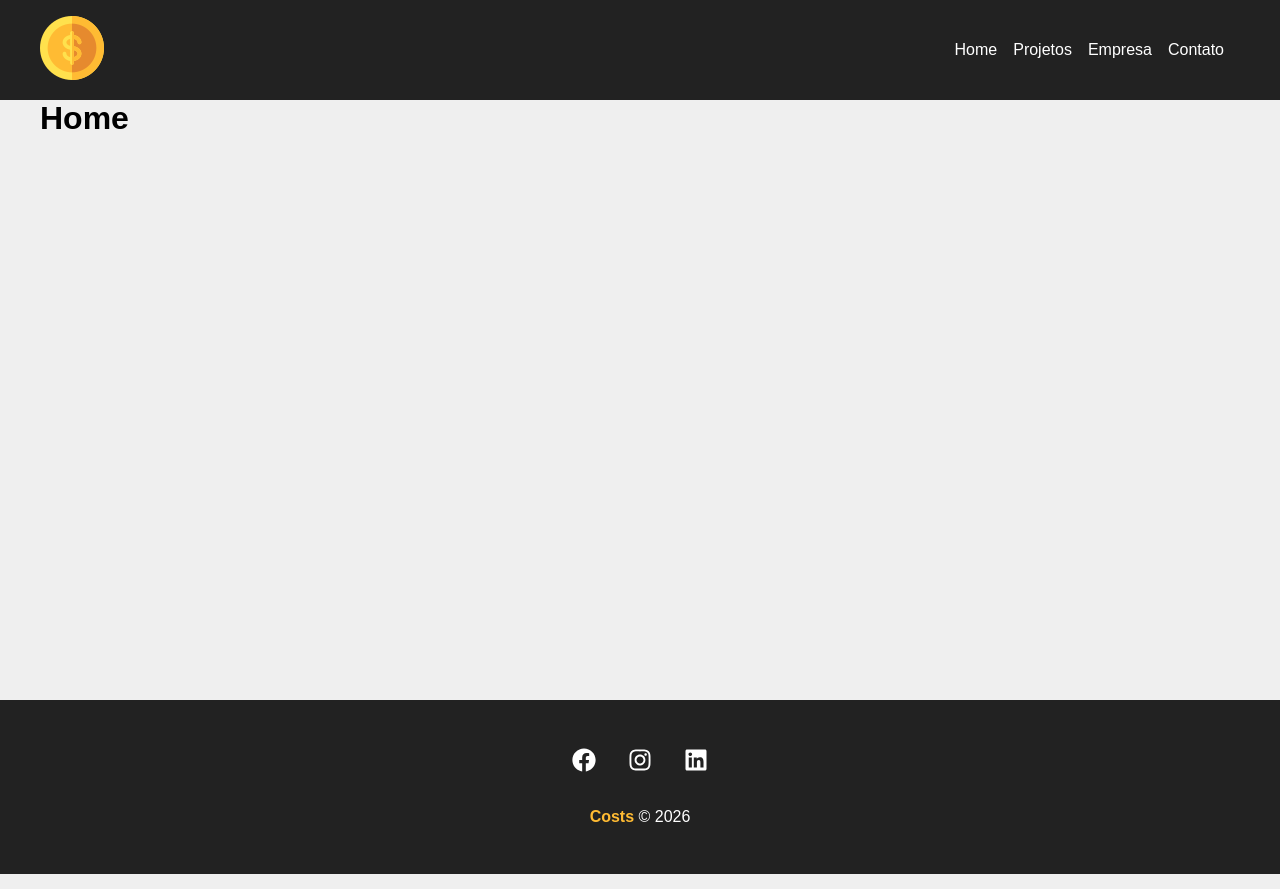
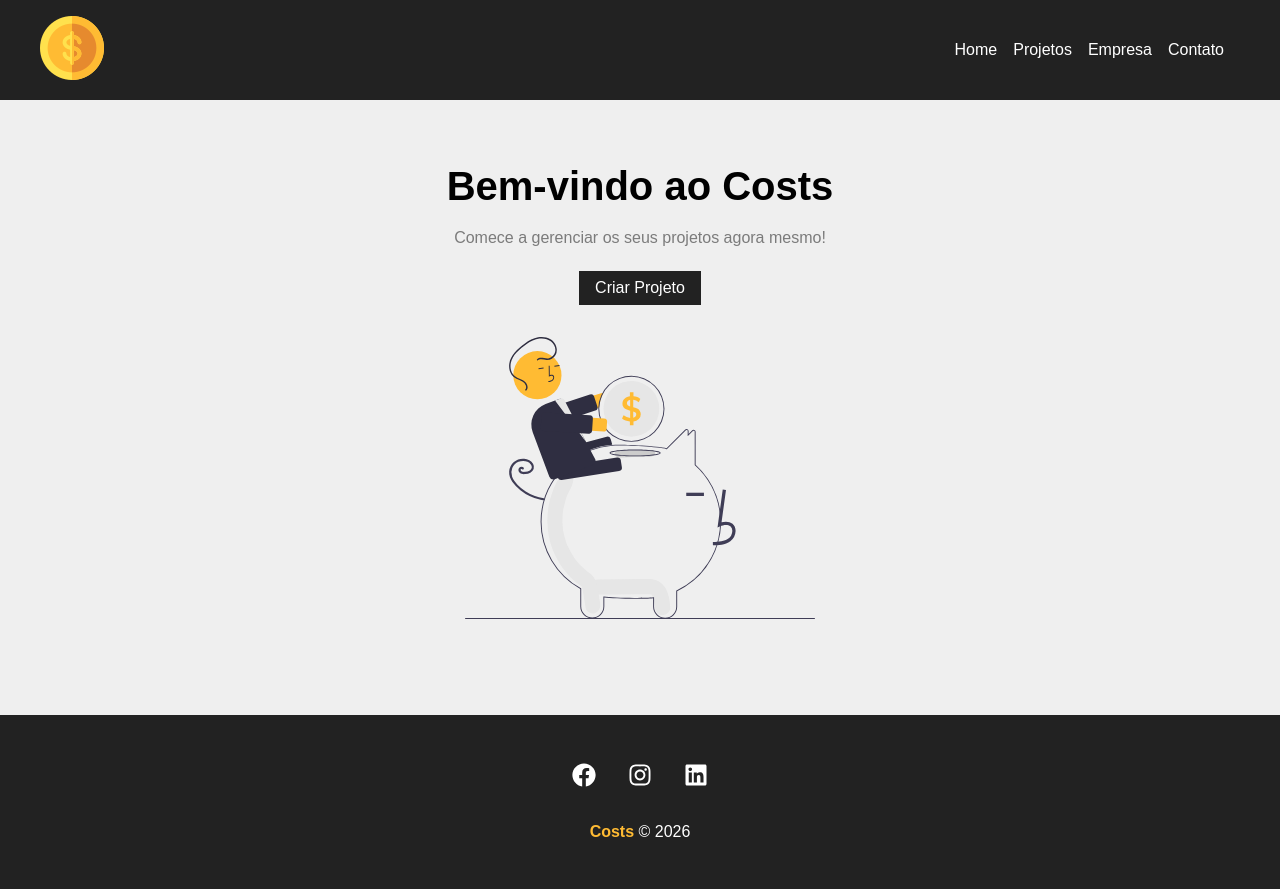
Before and after one commit to IgorKoehler15/aprendendo_react, a React (Create React App) app: page / in a window 1280 px wide. Built offline with nearby package versions, Linux system fonts and the light colour scheme.

Commit message:
Atualização página Home

```diff
--- /dev/null
+++ b/src/components/layout/LinkButton.js
@@ -0,0 +1,12 @@
+import { Link } from 'react-router-dom'
+import styles from './LinkButton.module.css'
+
+function LinkButton({to, text}) {
+    return (
+        <Link className={styles.btn} to={to}>
+            {text}
+        </Link>
+    )
+}
+
+export default LinkButton
--- /dev/null
+++ b/src/components/layout/LinkButton.module.css
@@ -0,0 +1,11 @@
+.btn {
+    background-color: #222;
+    color: #fff;
+    padding: 0.5em 1em;
+    text-decoration: none;
+    transition: 0.5s;
+}
+
+.btn:hover {
+    color: #ffbb33;
+}
--- a/src/components/pages/Home.js
+++ b/src/components/pages/Home.js
@@ -1,5 +1,16 @@
+import styles from './Home.module.css'
+import savings from '../../img/savings.svg'
+import LinkButton from '../layout/LinkButton'
+
 function Home(){
-    return <h1>Home</h1>
+    return(
+        <section className={styles.home_container}>
+            <h1>Bem-vindo ao <span>Costs</span></h1>
+            <p>Comece a gerenciar os seus projetos agora mesmo!</p>
+            <LinkButton to="/newproject" text="Criar Projeto"/>
+            <img src={savings} alt="Costs"/>
+        </section>
+    )
 
 }
 
--- /dev/null
+++ b/src/components/pages/Home.module.css
@@ -0,0 +1,29 @@
+.home_container{
+    width: 100%;
+    display: flex;
+    flex-direction: column;
+    align-items: center;
+    justify-content: center;
+    padding: 4em;
+}
+
+.home_container h1{
+    font-size: 2.5em;
+    margin-bottom: .5em;
+}
+
+.home_container h1 sapn{
+    color: #ffbb33;
+    padding: 0 .2em;
+    background-color: #222;
+}
+
+.home_container p{
+    margin-bottom: 1.5em;
+    color: #7b7b7b;
+}
+
+.home_container img{
+    width: 350px;
+    margin: 2em 0;
+}
```
